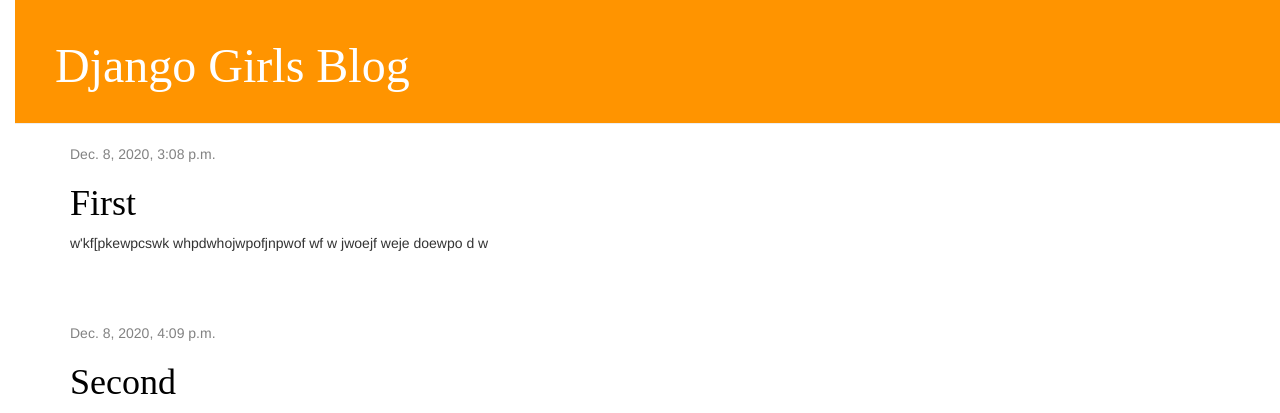
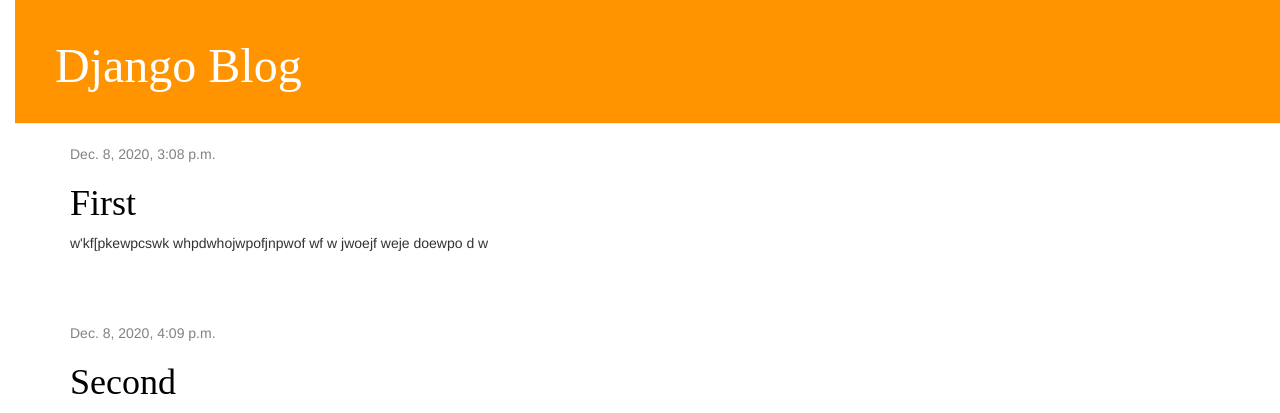
Before and after one commit to Vlad-Babiienko/my-first-blog, a Django app: page / in a window 1280 px wide. Shown: the top 413 px of the page. Run offline with Django 3.2, Linux system fonts and the light colour scheme; data comes from the database, SQL or seed files in the repository; some libraries are stand-ins or nearby versions.

Commit message:
Update base.html

```diff
--- a/blog/templates/blog/base.html
+++ b/blog/templates/blog/base.html
@@ -7,10 +7,9 @@
         <link href='//fonts.googleapis.com/css?family=Lobster&subset=latin,latin-ext' rel='stylesheet' type='text/css'>
         <link rel="stylesheet" href="{% static 'css/blog.css' %}">
     </head>
-    <body>
-      <body>
+ <body>
     <div class="page-header">
-        <h1><a href="/">Django Girls Blog</a></h1>
+        <h1><a href="/">Django Blog</a></h1>
     </div>
     <div class="content container">
         <div class="row">
@@ -21,5 +20,4 @@
         </div>
     </div>
 </body>
-    </body>
 </html>
```
